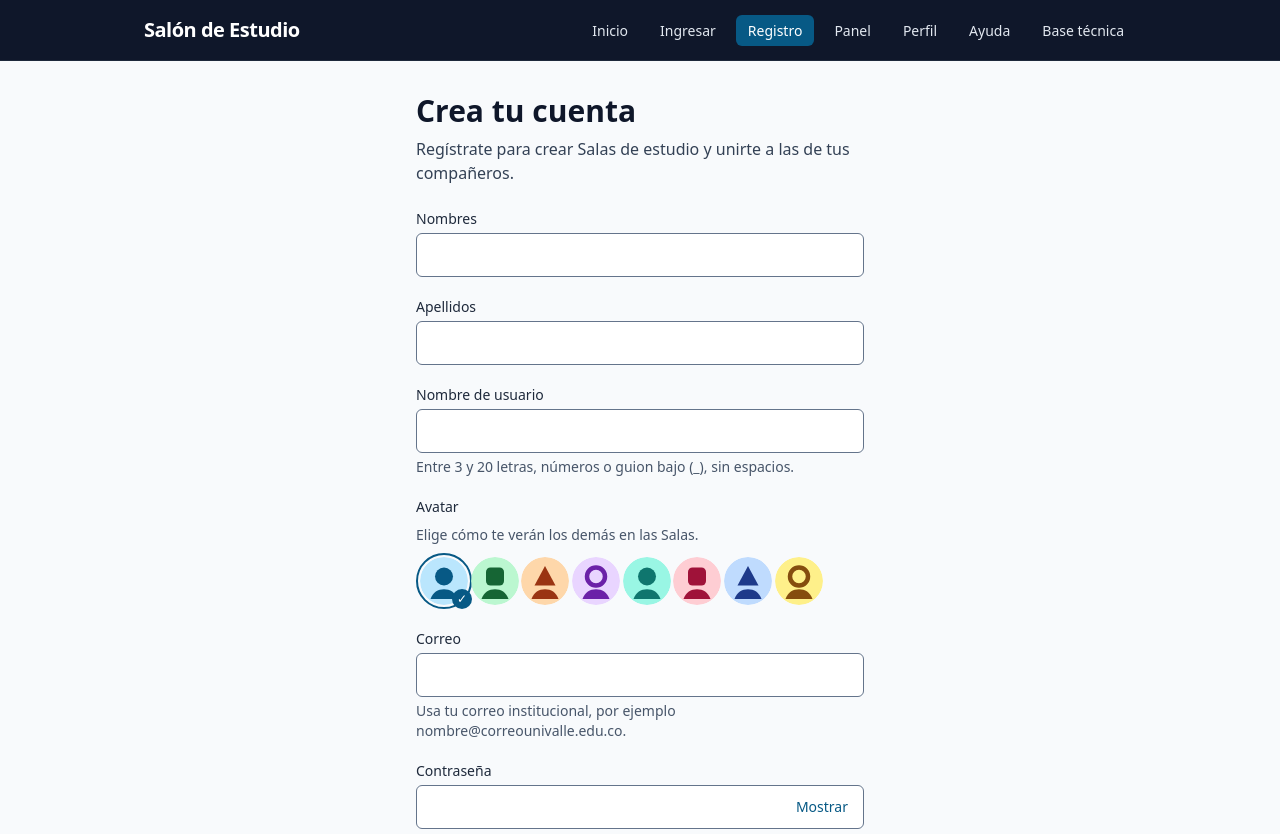
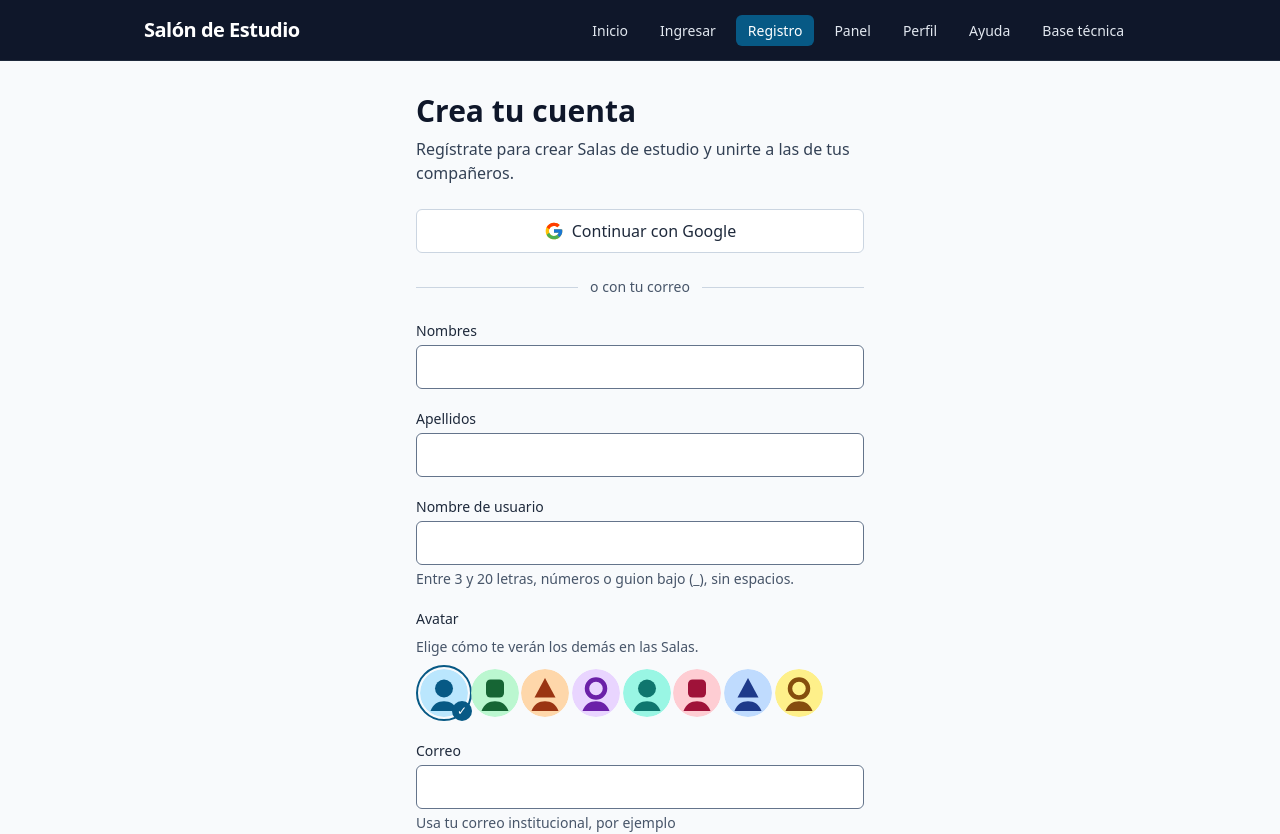
Before and after one commit to FFerxxo/salon-estudio-frontend, a React (Vite) app: page /registro in a window 1280 px wide. Shown: the top 834 px of the page. Built offline with nearby package versions, Linux system fonts and the light colour scheme; no server answers.

Commit message:
feat: registro con Google (US-02)

```diff
--- /dev/null
+++ b/src/components/ui/BotonGoogle.tsx
@@ -0,0 +1,39 @@
+import { Boton } from './Boton';
+
+interface BotonGoogleProps {
+  onClick: () => void;
+  cargando?: boolean;
+  disabled?: boolean;
+}
+
+export function BotonGoogle({ onClick, cargando = false, disabled }: BotonGoogleProps) {
+  return (
+    <Boton
+      variante="secundario"
+      anchoCompleto
+      onClick={onClick}
+      cargando={cargando}
+      disabled={disabled}
+      textoCargando="Conectando con Google…"
+    >
+      <svg aria-hidden="true" viewBox="0 0 48 48" className="h-5 w-5">
+        <path fill="#FFC107" d="M43.6 20.5H42V20H24v8h11.3C33.7 32.7 29.2 36 24 36c-6.6 0-12-5.4-12-12s5.4-12 12-12c3.1 0 5.9 1.2 8 3l5.7-5.7C34 6.1 29.3 4 24 4 12.9 4 4 12.9 4 24s8.9 20 20 20 20-8.9 20-20c0-1.3-.1-2.3-.4-3.5Z" />
+        <path fill="#FF3D00" d="m6.3 14.7 6.6 4.8C14.7 15.1 19 12 24 12c3.1 0 5.9 1.2 8 3l5.7-5.7C34 6.1 29.3 4 24 4 16.3 4 9.7 8.3 6.3 14.7Z" />
+        <path fill="#4CAF50" d="M24 44c5.2 0 9.9-2 13.4-5.2l-6.2-5.2C29.2 35.1 26.7 36 24 36c-5.2 0-9.6-3.3-11.3-8l-6.5 5C9.5 39.6 16.2 44 24 44Z" />
+        <path fill="#1976D2" d="M43.6 20.5H42V20H24v8h11.3c-.8 2.2-2.2 4.2-4.1 5.6l6.2 5.2C37 39.2 44 34 44 24c0-1.3-.1-2.3-.4-3.5Z" />
+      </svg>
+      Continuar con Google
+    </Boton>
+  );
+}
+
+/** Separador entre «Continuar con Google» y el formulario con correo. */
+export function SeparadorCorreo() {
+  return (
+    <div className="flex items-center gap-3 text-sm text-slate-600">
+      <span className="h-px flex-1 bg-slate-300" aria-hidden="true" />
+      o con tu correo
+      <span className="h-px flex-1 bg-slate-300" aria-hidden="true" />
+    </div>
+  );
+}
--- /dev/null
+++ b/src/hooks/useIngresoGoogle.ts
@@ -0,0 +1,40 @@
+import { signInWithPopup } from 'firebase/auth';
+import { useState } from 'react';
+import { useLocation, useNavigate } from 'react-router-dom';
+import { destinoTrasIngresar } from '../components/RutasProtegidas';
+import { useAuth } from '../context/AuthContext';
+import { obtenerAuth, proveedorGoogle } from '../lib/firebase';
+import { mensajeErrorAuth } from '../services/erroresAuth';
+
+/**
+ * «Continuar con Google» (US-02 y US-03).
+ * Primera vez: la API responde 404 en /me → pantalla para elegir el nombre de usuario.
+ * Cuenta existente: entra directo al Panel (o a la ruta privada que se había pedido).
+ */
+export function useIngresoGoogle() {
+  const navigate = useNavigate();
+  const location = useLocation();
+  const { sincronizarPerfil } = useAuth();
+  const [cargando, setCargando] = useState(false);
+  const [error, setError] = useState<string | null>(null);
+
+  async function continuarConGoogle() {
+    setError(null);
+    setCargando(true);
+    try {
+      await signInWithPopup(obtenerAuth(), proveedorGoogle());
+      const perfil = await sincronizarPerfil();
+      if (perfil) {
+        navigate(destinoTrasIngresar(location.state), { replace: true });
+      } else {
+        navigate('/registro/usuario', { replace: true, state: location.state });
+      }
+    } catch (err) {
+      setError(mensajeErrorAuth(err));
+    } finally {
+      setCargando(false);
+    }
+  }
+
+  return { continuarConGoogle, cargando, error };
+}
--- a/src/pages/RegistroPage.tsx
+++ b/src/pages/RegistroPage.tsx
@@ -5,12 +5,14 @@ import { EstadoUsername } from '../components/EstadoUsername';
 import { ResumenErrores } from '../components/ResumenErrores';
 import { Alerta } from '../components/ui/Alerta';
 import { Boton } from '../components/ui/Boton';
+import { BotonGoogle, SeparadorCorreo } from '../components/ui/BotonGoogle';
 import { CampoContrasena } from '../components/ui/CampoContrasena';
 import { CampoTexto } from '../components/ui/CampoTexto';
 import { AVATARES, SelectorAvatar, urlAbsolutaAvatar } from '../components/ui/SelectorAvatar';
 import { useAuth } from '../context/AuthContext';
 import { useDisponibilidadUsuario } from '../hooks/useDisponibilidadUsuario';
 import { useDocumentTitle } from '../hooks/useDocumentTitle';
+import { useIngresoGoogle } from '../hooks/useIngresoGoogle';
 import { obtenerAuth } from '../lib/firebase';
 import {
   MENSAJES,
@@ -58,6 +60,7 @@ export function RegistroPage() {
   const [intento, setIntento] = useState(0);
 
   const disponibilidad = useDisponibilidadUsuario(datos.username);
+  const google = useIngresoGoogle();
 
   const cambiar = (campo: Campo) => (evento: { target: { value: string } }) => {
     setDatos((previo) => ({ ...previo, [campo]: evento.target.value }));
@@ -188,7 +191,15 @@ export function RegistroPage() {
         </p>
       </div>
 
-      {errorGeneral && <Alerta tipo="error">{errorGeneral}</Alerta>}
+      {(errorGeneral || google.error) && <Alerta tipo="error">{errorGeneral ?? google.error}</Alerta>}
+
+      <BotonGoogle
+        onClick={() => void google.continuarConGoogle()}
+        cargando={google.cargando}
+        disabled={enviando}
+      />
+      <SeparadorCorreo />
+
       <ResumenErrores errores={listaErrores} intento={intento} />
 
       <form noValidate onSubmit={enviar} className="space-y-5">
```
